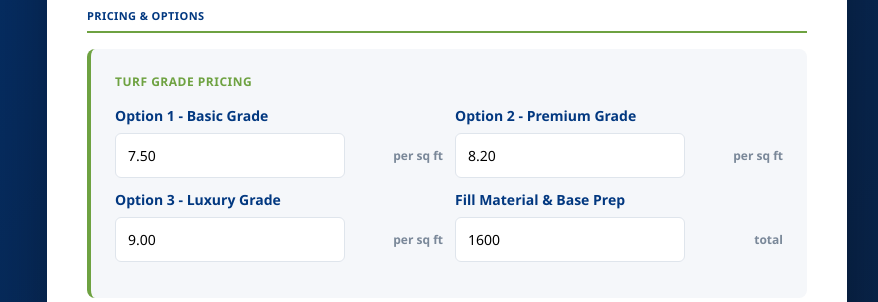
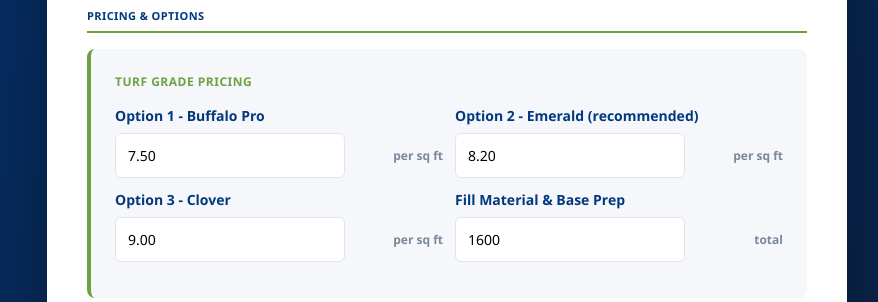
Before and after one commit to Backstonepartners/mr-estimate-generator, a Flask app: page / in a window 1280 px wide. Shown: the part 1461-1763 px from the top of the page, without its empty margins (193-1071 px from the left). Run offline with Flask 3, Linux system fonts and the light colour scheme; parts of the project's set-up code (start-up, migrations or seed data) failed here and were passed over.

Commit message:
Use real turf product names and fix cover logo size
- Turf tiers now Buffalo Pro / Emerald (recommended) / Clover
- Trim transparent padding from logo and render it 2.6in wide

Co-Authored-By: Claude Opus 5.5 <noreply@anthropic.com>

```diff
--- a/app.py
+++ b/app.py
@@ -55,7 +55,7 @@ def generate_estimate_pdf(data, image_data=None):
         'turf': {
             'subtitle': 'Turf Installation Project',
             'investment_label': 'Complete Turf Installation',
-            'option_names': ['Basic', 'Premium', 'Luxury'],
+            'option_names': ['Buffalo Pro', 'Emerald', 'Clover'],
             'inclusions': [
                 ['Grass removal & excavation', 'Soil grading & compaction', 'Stone base preparation', 'Professional turf installation', 'Seaming & finishing', 'Infill application', 'Gravel distribution'],
                 ['4-year labor guarantee', '15-year manufacturer warranty', 'Experienced crew (4 professionals)', '3-day completion timeframe', 'Full site cleanup', 'Walkways & pathways included']
@@ -167,7 +167,7 @@ body{font-family:'Poppins','Segoe UI',Roboto,sans-serif;color:""" + NAVY + """;b
 .cover{background:linear-gradient(135deg, """ + NAVY + """ 0%, #0a1f3d 100%);padding:.55in;color:#fff;margin:-.4in -.4in .4in -.4in;position:relative;min-height:3.4in;display:flex;flex-direction:column;justify-content:space-between;box-shadow:inset 0 1px 0 rgba(255,255,255,.1)}
 .cover-header{display:flex;justify-content:space-between;align-items:flex-start;margin-bottom:.2in}
 .cover-logo{font-size:8pt;font-weight:700;letter-spacing:2pt;text-transform:uppercase;opacity:.85}
-.cover-logo img{width:1.4in;height:auto;margin-bottom:.15in}
+.cover-logo img{width:2.6in;height:auto;margin-bottom:.1in}
 .cover-date{font-size:7pt;opacity:.6;text-transform:uppercase;letter-spacing:.3pt}
 .cover-divider{height:1px;background:linear-gradient(90deg,rgba(255,255,255,0),rgba(255,255,255,.3),rgba(255,255,255,0));margin:.2in 0}
 .cover-title{font-size:48pt;font-weight:900;line-height:1.05;margin:.15in 0 .05in 0;letter-spacing:-2pt;color:#fff}
--- a/templates/form.html
+++ b/templates/form.html
@@ -280,9 +280,9 @@
             zoneNames: ['Front Yard', 'Backyard', 'Side Yard', 'Additional Area'],
             pricingLabel: 'Turf Grade Pricing',
             pricingFields: [
-                { label: 'Option 1 - Basic Grade', name: 'tier1_rate', value: '7.50', unit: 'per sq ft' },
-                { label: 'Option 2 - Premium Grade', name: 'tier2_rate', value: '8.20', unit: 'per sq ft' },
-                { label: 'Option 3 - Luxury Grade', name: 'tier3_rate', value: '9.00', unit: 'per sq ft' },
+                { label: 'Option 1 - Buffalo Pro', name: 'tier1_rate', value: '7.50', unit: 'per sq ft' },
+                { label: 'Option 2 - Emerald (recommended)', name: 'tier2_rate', value: '8.20', unit: 'per sq ft' },
+                { label: 'Option 3 - Clover', name: 'tier3_rate', value: '9.00', unit: 'per sq ft' },
                 { label: 'Fill Material & Base Prep', name: 'base_amount', value: '1600', unit: 'total' }
             ]
         },
```
Also changed, not shown: static/logo-white.png.
